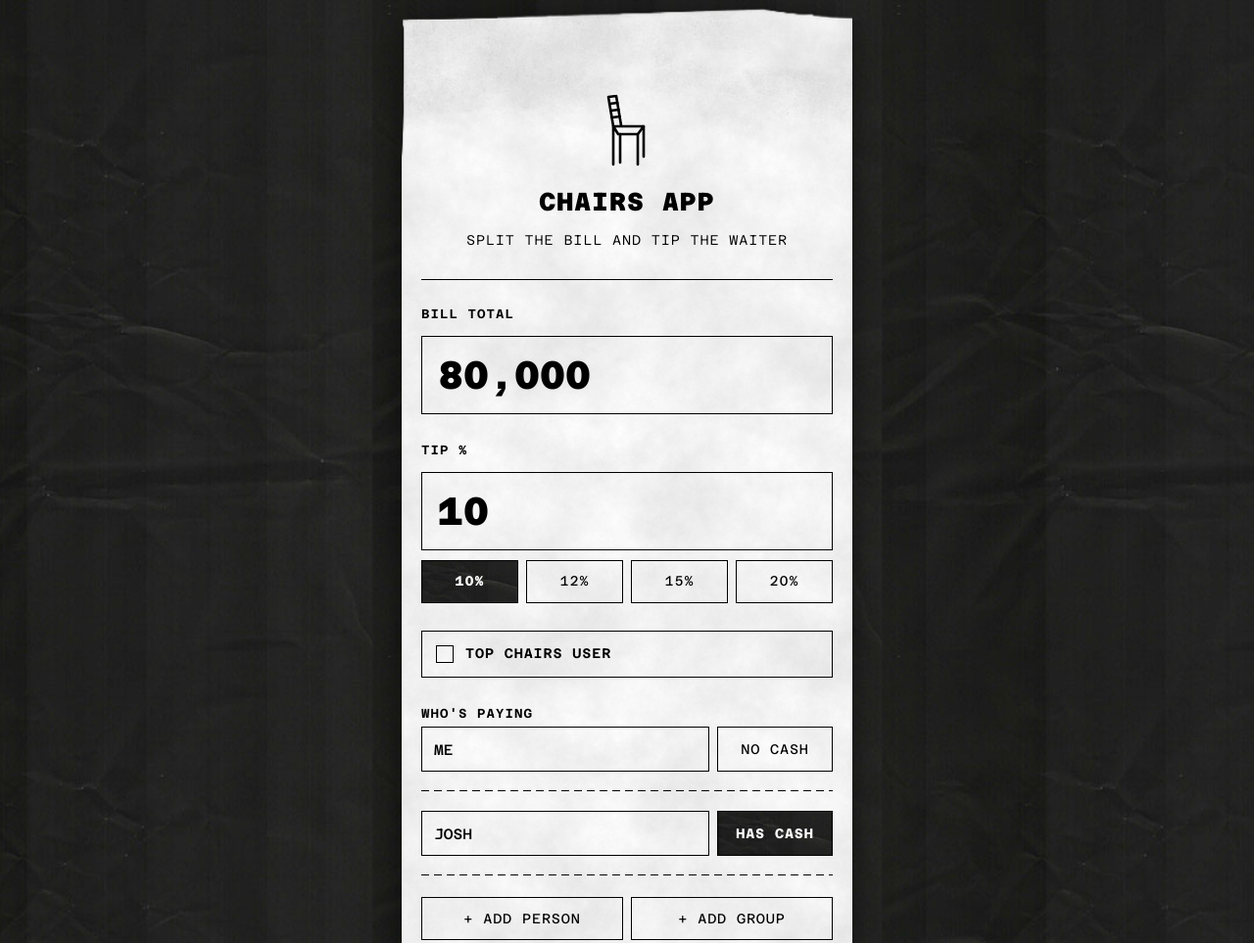
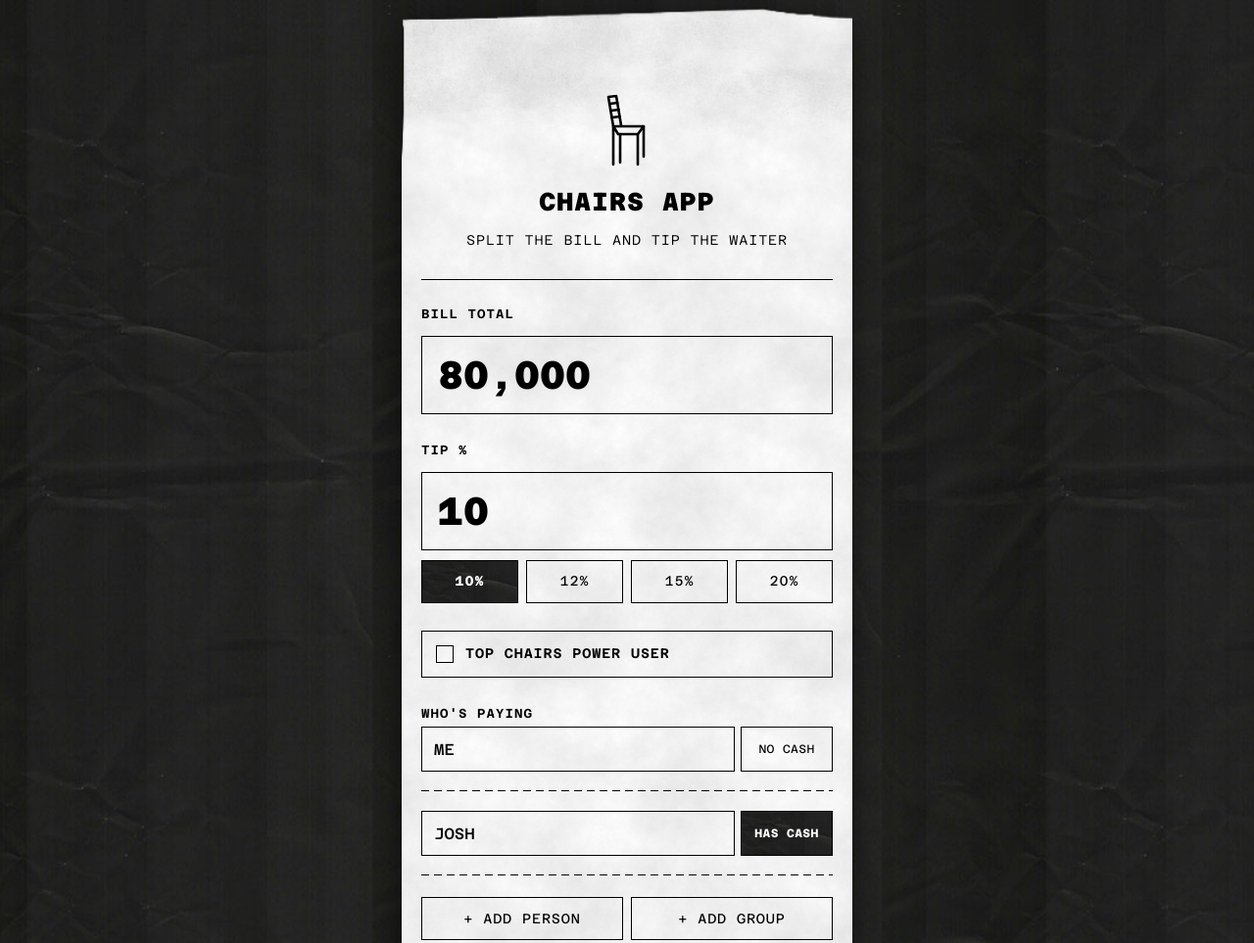
Before and after one commit to likelihoodcreative/bst, a plain HTML site: page index.html in a window 1280 px wide. Shown: the top 963 px of the page at 98% size. Drawn offline with Linux system fonts and the light colour scheme.

Commit message:
Chairs: reliable receipt loading, smaller cash button, no focus zoom, Top chairs power user
Co-Authored-By: Claude Opus 5.5 <noreply@anthropic.com>
Claude-Session: https://claude.ai/code/session_01THsK6zju3AXU7FBY8BfbWS

```diff
--- a/index.html
+++ b/index.html
@@ -2,7 +2,7 @@
 <html lang="en">
 <head>
 <meta charset="utf-8">
-<meta name="viewport" content="width=device-width,initial-scale=1">
+<meta name="viewport" content="width=device-width,initial-scale=1,maximum-scale=1">
 <meta name="apple-mobile-web-app-capable" content="yes">
 <meta name="apple-mobile-web-app-title" content="Chairs">
 <meta name="theme-color" content="#000000">
@@ -25,19 +25,21 @@
 html,body{background:#0b0b0b url(texture.jpg) center top/520px auto repeat}
 body{margin:0;color:var(--ink);font:400 15px/1.45 "Azeret Mono",ui-monospace,Menlo,monospace;text-transform:uppercase;letter-spacing:.02em;overflow-x:clip;min-height:100vh}
 .paperwrap{max-width:460px;margin:8px auto 24px;filter:drop-shadow(0 6px 18px rgba(0,0,0,.55));container-type:inline-size}
-.paper{isolation:isolate;background:#f2f2f0 url(paper.png) 0 0/300px repeat;
--webkit-mask:url(paper-top.png) top/100% auto no-repeat,linear-gradient(#000,#000) 0 calc(38.23cqw - 3px)/100% calc(100% - 38.23cqw - 46.17cqw + 6px) no-repeat,url(paper-bottom.png) bottom/100% auto no-repeat;
-mask:url(paper-top.png) top/100% auto no-repeat,linear-gradient(#000,#000) 0 calc(38.23cqw - 3px)/100% calc(100% - 38.23cqw - 46.17cqw + 6px) no-repeat,url(paper-bottom.png) bottom/100% auto no-repeat}
-.paper::before,.paper::after{content:"";display:block;background-repeat:no-repeat;background-size:100% 100%;mix-blend-mode:multiply}
-.paper::before{aspect-ratio:429/164;background-image:url(paper-top.png)}
-.paper::after{aspect-ratio:431/199;background-image:url(paper-bottom.png)}
+.paper{position:relative}
+.paper::before,.paper::after{content:"";display:block;background-color:#fff;background-repeat:no-repeat,repeat;background-blend-mode:multiply}
+.paper::before{aspect-ratio:429/164;background-image:url(paper-top.png),url(paper.png);background-size:100% 100%,300px;background-position:0 0,0 0;
+-webkit-mask:url(paper-top.png) 0 0/100% 100% no-repeat;mask:url(paper-top.png) 0 0/100% 100% no-repeat}
+.paper::after{aspect-ratio:431/199;background-image:url(paper-bottom.png),url(paper.png);background-size:100% 100%,300px;background-position:0 0,0 3px;
+-webkit-mask:url(paper-bottom.png) 0 0/100% 100% no-repeat;mask:url(paper-bottom.png) 0 0/100% 100% no-repeat}
+main::before{content:"";position:absolute;z-index:-1;left:0;right:0;top:calc(var(--ot) - 3px);bottom:calc(var(--ob) - 3px);background:#f2f2f0 url(paper.png) 0 calc(3px - 38.23cqw)/300px repeat}
+main::after{content:"";position:absolute;z-index:-1;left:0;right:0;top:calc(var(--ot) - 3px);bottom:calc(var(--ob) - 3px);background:url(paper.png) 0 100%/300px repeat;-webkit-mask:linear-gradient(transparent calc(100% - 220px),#000 100%);mask:linear-gradient(transparent calc(100% - 220px),#000 100%)}
 main{--ot:19.1cqw;--ob:23.1cqw;display:flow-root;position:relative;z-index:1;padding:0 20px;margin:calc(-1 * var(--ot)) 0 calc(-1 * var(--ob))}
 main>header{padding-top:0}
-@media(max-width:500px){.paperwrap{margin:4px 8px 16px}}
+@media(max-width:500px){.paperwrap{margin:6px 12px 24px}}
 header{text-align:center;padding-top:8px}
 header svg{width:44px;height:74px;display:block;margin:0 auto 22px}
 h1{font-size:26px;line-height:1.1;font-weight:800;margin:0 0 14px;letter-spacing:.04em}
-.sub{margin:0;font-size:14px;letter-spacing:.06em;font-weight:300}
+.sub{margin:0;font-size:14px;letter-spacing:.06em;font-weight:300;text-wrap:pretty}
 hr{border:0;border-top:1px solid var(--line);margin:30px 0 26px}
 .sec{margin-bottom:28px}
 label,.lab{display:block;font-size:13px;margin:0 0 12px;letter-spacing:.08em;font-weight:600}
@@ -50,12 +52,12 @@ button{font:inherit;text-transform:uppercase;letter-spacing:.06em;cursor:pointer
 .tips button,.cashbtn,.add{font-weight:400}
 .tips button.on,.cashbtn.on{background:#111 url(texture.jpg) center/320px auto;color:var(--bg);font-weight:700}
 button:focus-visible,input:focus-visible{outline:2px solid var(--ink);outline-offset:3px}
-.person{display:flex;align-items:center;gap:8px;margin-bottom:8px}
+.person{display:flex;align-items:center;gap:6px;margin-bottom:8px}
 .person input{flex:1;font-size:15px;font-weight:500;padding:8px 12px;min-height:46px}
 .sz{display:flex;align-items:center;gap:6px;margin:0;font-size:15px}
 .person .sz input{flex:none;width:52px;text-align:center;padding:8px 4px}
-.cashbtn{flex:none;width:118px;padding:0 6px;white-space:nowrap;min-height:46px}
-.del{min-height:46px;width:36px;border:0;background:none;color:var(--ink);font-size:22px;line-height:1;font-weight:200}
+.cashbtn{flex:none;width:94px;padding:0 4px;white-space:nowrap;min-height:46px;font-size:12px!important;letter-spacing:.03em}
+.del{min-height:46px;width:24px;padding:0;margin-left:-2px;border:0;background:none;color:var(--ink);font-size:18px;line-height:1;font-weight:200;flex:none}
 .adds{display:flex;gap:8px;margin-top:22px}.add{flex:1}
 .pblock{padding:20px 0;background:repeating-linear-gradient(90deg,var(--line) 0 8px,transparent 8px 13px) left bottom/100% 1.5px no-repeat}.pblock:first-child{padding-top:0}.pblock .person{margin-bottom:0}
 .chips{display:flex;flex-wrap:wrap;gap:8px;margin-top:12px}
@@ -89,6 +91,8 @@ button:focus-visible,input:focus-visible{outline:2px solid var(--ink);outline-of
 .note{font-weight:300;font-size:12px;margin-top:22px;text-transform:none;letter-spacing:0}
 body>.note{display:none}
 @media(prefers-reduced-motion:no-preference){.tips button,.cashbtn{transition:background .12s,color .12s}}
+.person input,.item input,.person .sz input{font-size:16px}
+input::placeholder{color:var(--ink);opacity:1;font-weight:200}
 </style>
 
 </head>
@@ -120,7 +124,7 @@ body>.note{display:none}
 </section>
 
 <section class="sec">
-  <button type="button" class="toggle" id="dtog" aria-pressed="false"><i></i>Top chairs user</button>
+  <button type="button" class="toggle" id="dtog" aria-pressed="false"><i></i>Top chairs power user</button>
   <div class="drinkin" id="dbox" hidden>
     <div><label for="wine">Wine</label><input class="mid" id="wine" inputmode="decimal" placeholder="0" autocomplete="off"></div>
     <div><label for="coke">Cokes</label><input class="mid" id="coke" inputmode="decimal" placeholder="0" autocomplete="off"></div>
@@ -140,7 +144,7 @@ body>.note{display:none}
   <div id="warn"></div>
   <button class="copy" id="copy" type="button">Copy totals</button>
 </section>
-<p class="note">Bill and tip split equally per person; a group pays for everyone in it. In Top chairs user mode, wine and cokes are split only between the people who had them, anything under Other is paid only by that person, and the rest of the bill is split equally. People with cash pay the whole tip between them; everyone else pays their share of it on card.</p>
+<p class="note">Bill and tip split equally per person; a group pays for everyone in it. In Top chairs power user mode, wine and cokes are split only between the people who had them, anything under Other is paid only by that person, and the rest of the bill is split equally. People with cash pay the whole tip between them; everyone else pays their share of it on card.</p>
 </main></div></div>
 <script>
 {
--- a/sw.js
+++ b/sw.js
@@ -1,4 +1,4 @@
-const C='chairs-v7';const F=['index.html','manifest.webmanifest','icon-180.png','azeret.woff2','texture.jpg','paper-top.png','paper-bottom.png','paper.png'];
+const C='chairs-v8';const F=['index.html','manifest.webmanifest','icon-180.png','azeret.woff2','texture.jpg','paper-top.png','paper-bottom.png','paper.png'];
 self.addEventListener('install',e=>{e.waitUntil(caches.open(C).then(c=>c.addAll(F)));self.skipWaiting()});
 self.addEventListener('activate',e=>{e.waitUntil(caches.keys().then(k=>Promise.all(k.filter(x=>x!==C).map(x=>caches.delete(x)))));self.clients.claim()});
 self.addEventListener('fetch',e=>{e.respondWith(caches.match(e.request,{ignoreSearch:true}).then(r=>r||fetch(e.request)))});
```
